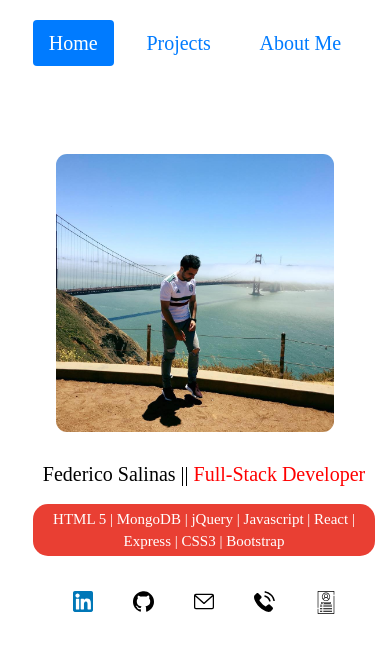
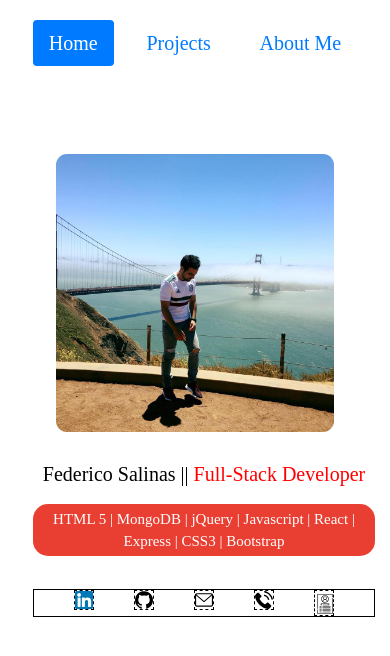
Before and after one commit to salinasfez/federicosalinas, a React (Create React App) app: page / in a window 390 px wide. Shown: the top 656 px of the page. Built offline with nearby package versions, Linux system fonts and the light colour scheme; a web font is replaced by a local one.

Commit message:
gettting closer

```diff
--- a/src/components/Main.css
+++ b/src/components/Main.css
@@ -180,10 +180,13 @@ body {
     display: flex;
     flex-direction: row;
     justify-content: space-evenly;
+    border: 1px solid black;
 }
 /* each individual icon will be 6% */
 .icons {
     width: 6%;
+    height: 100%;
+    border: 1px dashed black;
 
 }
 .icons:hover{
```
